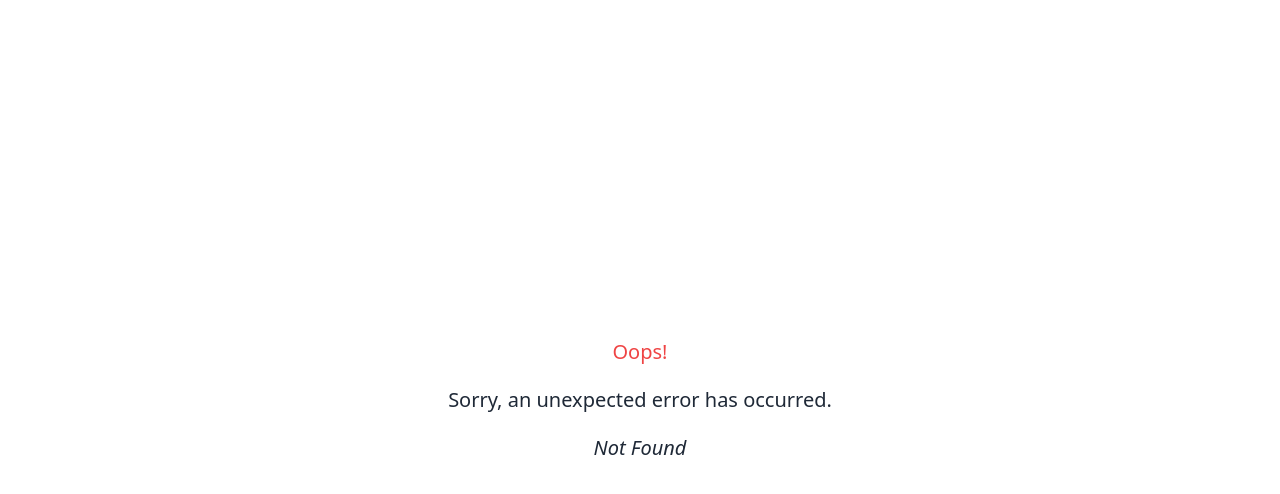
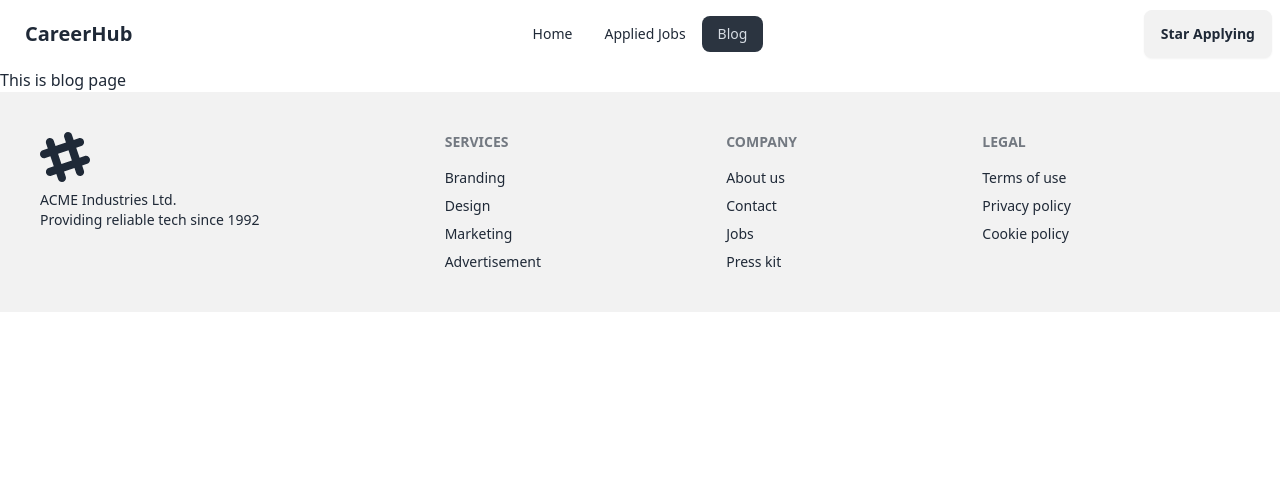
Before and after one commit to Sawon-52/react-career-hub, a React (Vite) app: page /blogs in a window 1280 px wide. Before the commit this address had no page. Shown: the top 494 px of the page. Built offline with nearby package versions, Linux system fonts and the light colour scheme.

Commit message:
create valid link location

```diff
--- /dev/null
+++ b/src/Components/Applied/Applied.jsx
@@ -0,0 +1,9 @@
+const Applied = () => {
+  return (
+    <div>
+      <h2>This is applied Jobs</h2>
+    </div>
+  );
+};
+
+export default Applied;
--- /dev/null
+++ b/src/Components/Blogs/Blogs.jsx
@@ -0,0 +1,9 @@
+const Blogs = () => {
+  return (
+    <div>
+      <h2> This is blog page</h2>
+    </div>
+  );
+};
+
+export default Blogs;
```
Also changed, not shown: src/main.jsx (+10 -0 lines).
